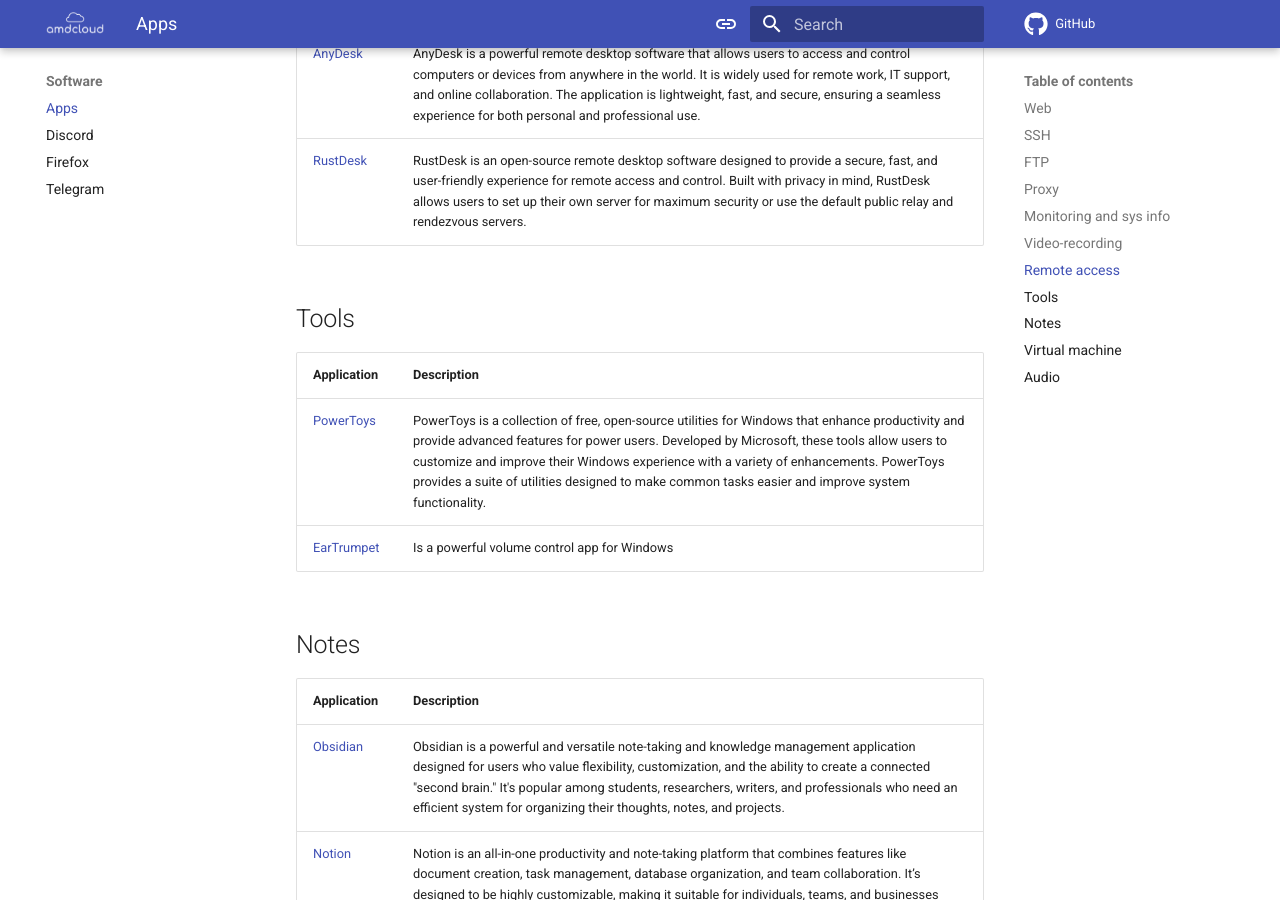
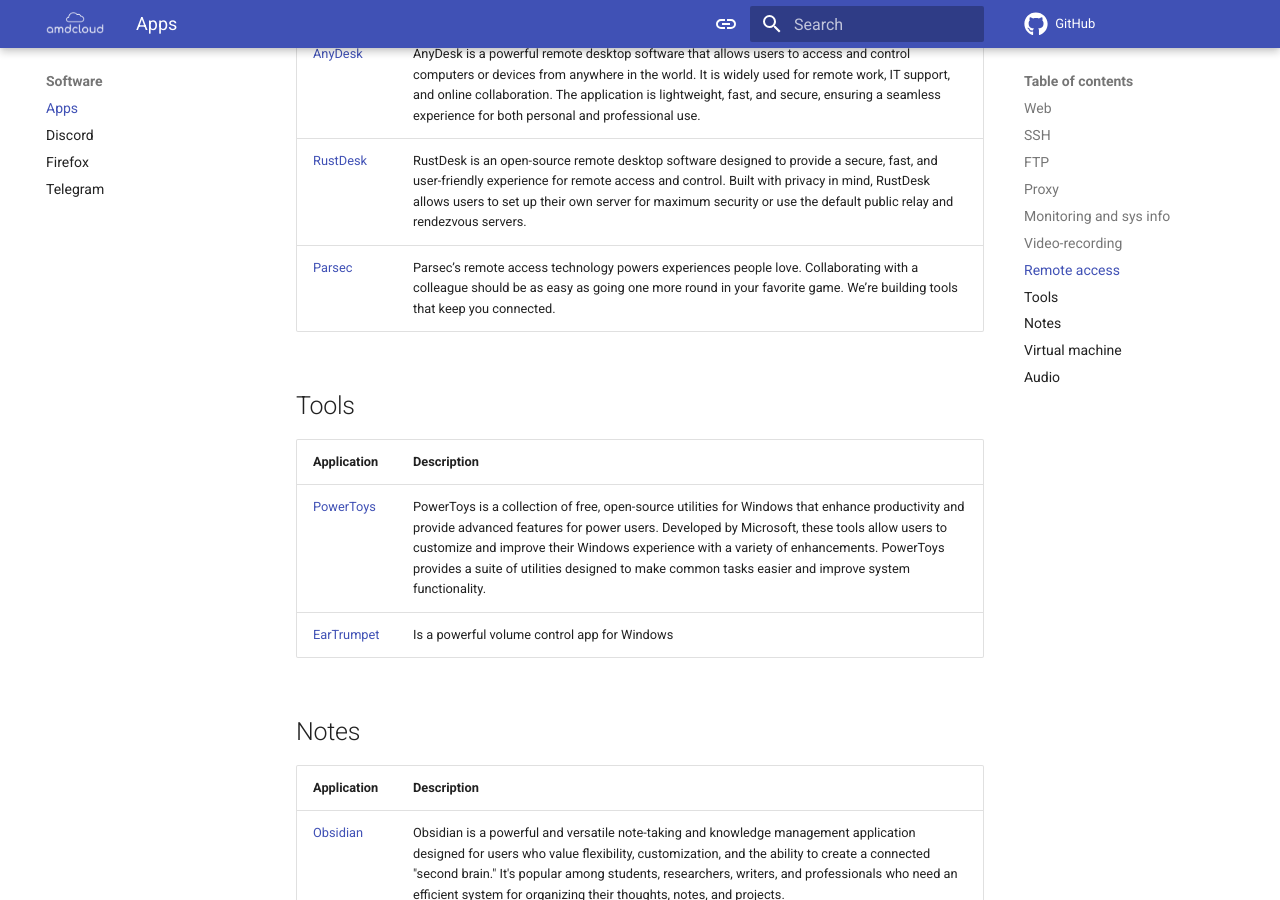
Before and after one commit to TeamDominant/Wiki-mkdocs, an MkDocs documentation site: the page built from docs/apps.md, in a window 1280 px wide and 900 px high, scrolled down 2769 px. Built offline with MkDocs 1.6.1 and Material for MkDocs 9.7.7, drawn with Linux system fonts in a browser that asks for light colours; comment, search, counter and statistics services are not loaded.

Commit message:
Remote access
add Parsec

```diff
--- a/docs/apps.md
+++ b/docs/apps.md
@@ -48,6 +48,7 @@
 | ----------- | ----------- |
 | [AnyDesk](https://anydesk.com/en) | AnyDesk is a powerful remote desktop software that allows users to access and control computers or devices from anywhere in the world. It is widely used for remote work, IT support, and online collaboration. The application is lightweight, fast, and secure, ensuring a seamless experience for both personal and professional use. |
 | [RustDesk](https://github.com/rustdesk/rustdesk) | RustDesk is an open-source remote desktop software designed to provide a secure, fast, and user-friendly experience for remote access and control. Built with privacy in mind, RustDesk allows users to set up their own server for maximum security or use the default public relay and rendezvous servers. |
+| [Parsec](https://parsec.app/) | Parsec’s remote access technology powers experiences people love. Collaborating with a colleague should be as easy as going one more round in your favorite game. We’re building tools that keep you connected. |
 
 ## Tools
 | Application | Description |
```
